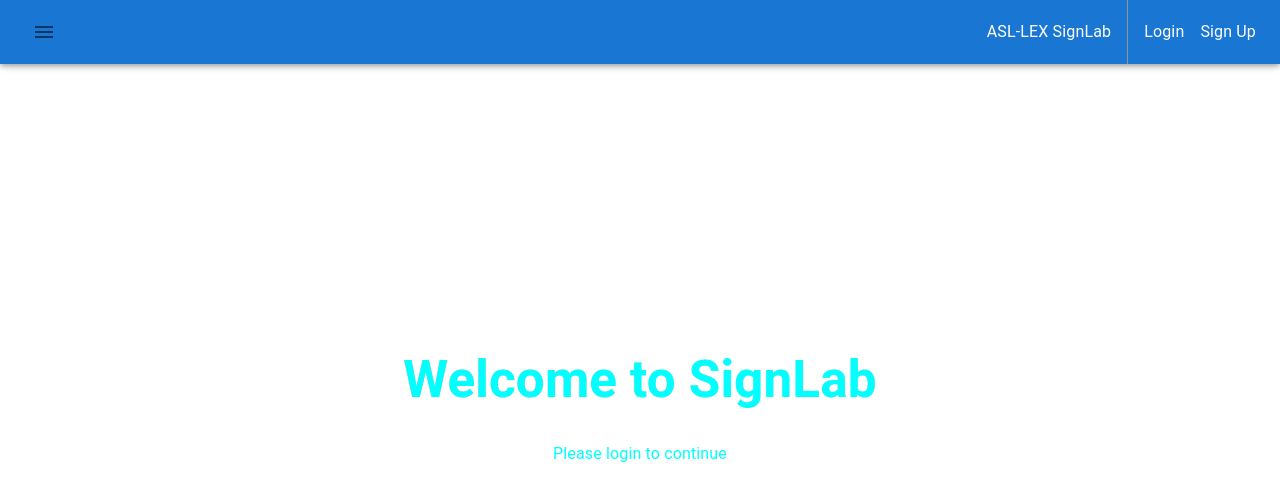
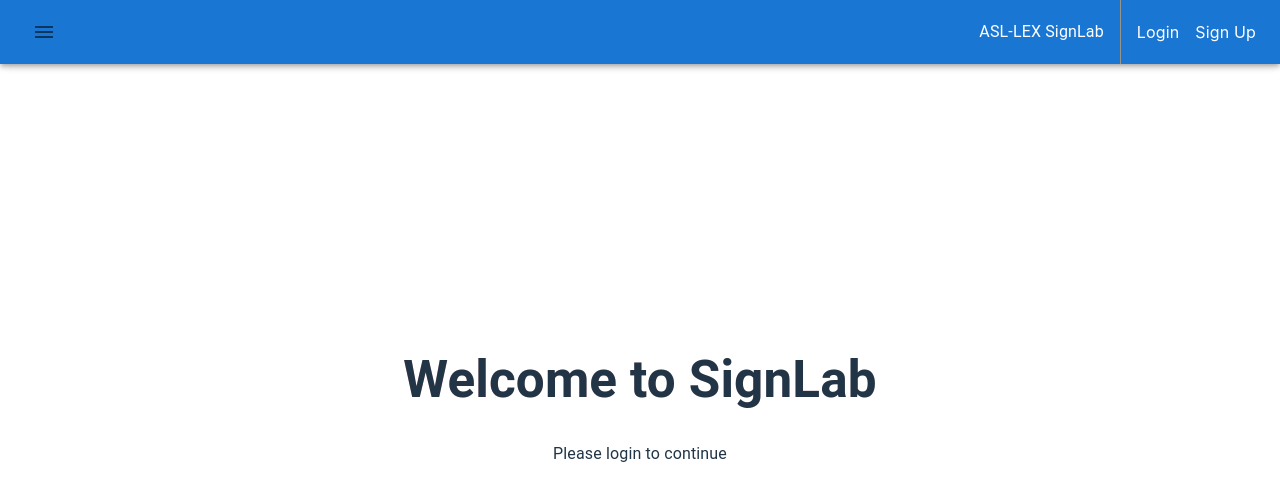
Before and after one commit to hicsail/signlab-react, a React (Vite) app: page / in a window 1280 px wide. Shown: the top 500 px of the page. Built offline with nearby package versions, Linux system fonts and the light colour scheme.

Commit message:
got rid of redundant styles

```diff
--- a/src/components/Dropdown.tsx
+++ b/src/components/Dropdown.tsx
@@ -24,11 +24,6 @@ const DropdownComponent: React.FC<LinksProps> = ({ links }: LinksProps) => {
         <Accordion key={item.name} disableGutters elevation={0} sx={{ '&:before': { display: 'none' } }}>
           <AccordionSummary expandIcon={<ExpandMoreIcon />}>
             <Link
-              sx={{
-                color: 'black',
-                fontSize: '20px',
-                fontFamily: 'BlinkMacSystemFont'
-              }}
               underline={'none'}
               href={`/${item.name}`}
             >
@@ -40,9 +35,7 @@ const DropdownComponent: React.FC<LinksProps> = ({ links }: LinksProps) => {
               <p>
                 <Link
                   sx={{
-                    color: 'black',
-                    fontSize: '16px',
-                    margin: '5px'
+                    fontSize: '16px'
                   }}
                   underline={'none'}
                   href={`/${sublink.link}`}
--- a/src/components/NavigationBar.tsx
+++ b/src/components/NavigationBar.tsx
@@ -18,8 +18,8 @@ function NavBar() {
           ASL-LEX SignLab
         </Typography>
         <Divider orientation="vertical" flexItem />
-        <Link sx={{ paddingLeft: '1rem', color: 'white' }}>Login</Link>
-        <Link sx={{ paddingLeft: '1rem', color: 'white' }}>Sign Up</Link>
+        <Link sx={{ fontSize: '16px', paddingLeft: '1rem', color: 'white' }} underline='none'>Login</Link>
+        <Link sx={{ fontSize: '16px', paddingLeft: '1rem', color: 'white' }} underline='none'>Sign Up</Link>
       </Toolbar>
     </AppBar>
   );
--- a/src/pages/NewProject/NewProject.tsx
+++ b/src/pages/NewProject/NewProject.tsx
@@ -41,12 +41,6 @@ const NewProject: React.FC = () => {
     <Container sx={{ left: '5%', width: '90%', top: '225px', position: 'absolute' }}>
       <Typography
         variant="h5"
-        sx={{
-          textAlign: 'left',
-          color: 'black',
-          fontFamily: 'BlinkMacSystemFont',
-          padding: '10px 2%'
-        }}
       >
         Create New Project
       </Typography>
--- a/src/theme/ThemeProvider.tsx
+++ b/src/theme/ThemeProvider.tsx
@@ -12,16 +12,25 @@ export const ThemeProvider: FC<ThemeProviderProps> = ({ children }) => {
         paper: '#fef8f8'
       },
       text: {
-        primary: 'cyan'
+        primary: '#g123a1'
       },
       divider: '#97948b'
+    },
+    components: {
+      MuiLink: {
+        defaultProps: {
+          color: '#000',
+          fontSize: '20px',
+          fontFamily: 'BlinkMacSystemFont'
+        }
+      }
     }
   });
 
   theme.typography.h5 = {
     color: 'black',
     fontFamily: 'BlinkMacSystemFont',
-    padding: '13px',
+    padding: '14px',
     fontWeight: 'bold',
     fontSize: '23px'
   };
```
